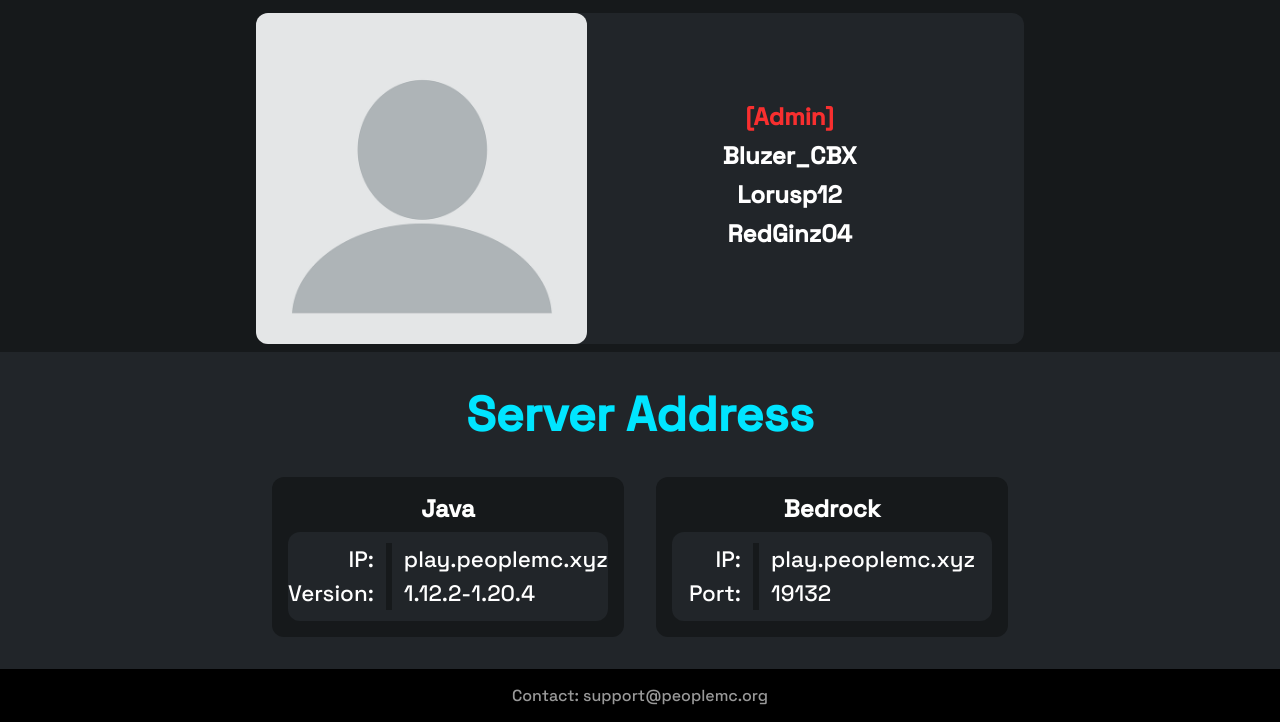
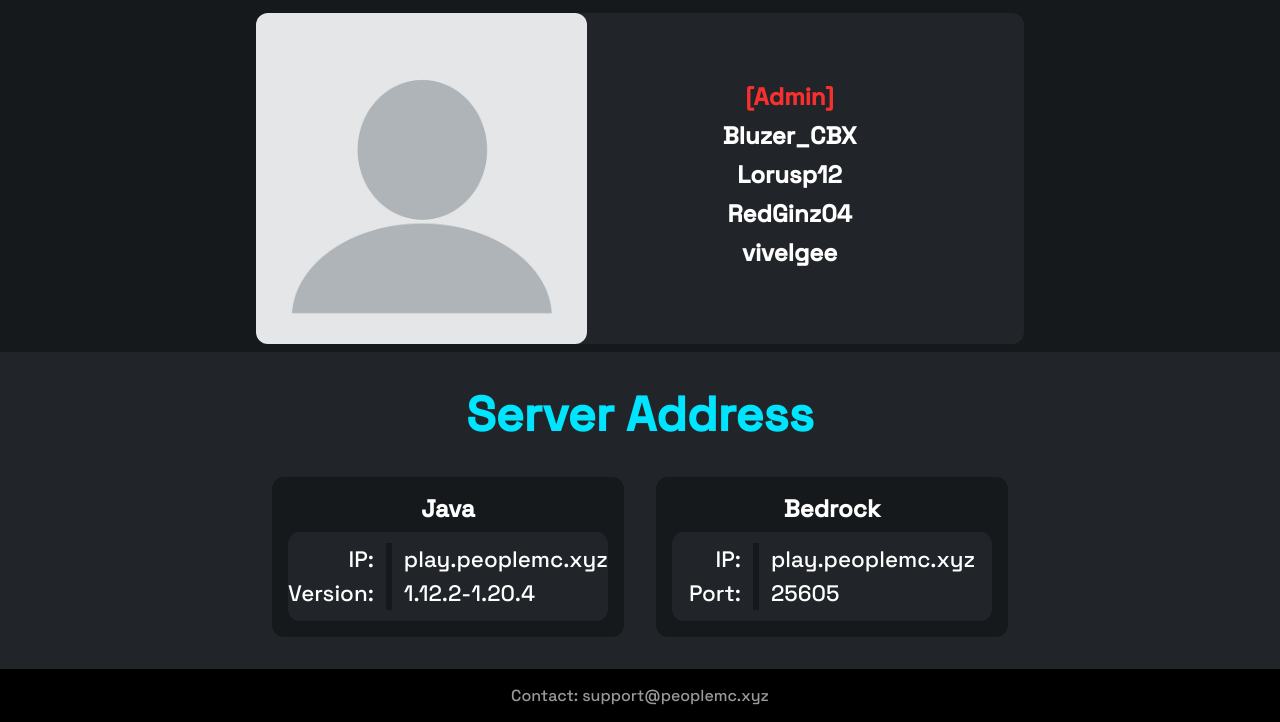
Before and after one commit to Lynn532/lynnwebsite, a plain HTML site: page index.html in a window 1280 px wide. Shown: the part 2832-3554 px from the top of the page. Drawn offline with nearby package versions, Linux system fonts and the light colour scheme.

Commit message:
Update index.html

```diff
--- a/index.html
+++ b/index.html
@@ -157,6 +157,7 @@
               <a class="main5_admins_description_title">Bluzer_CBX</a>
               <a class="main5_admins_description_title">Lorusp12</a>
               <a class="main5_admins_description_title">RedGinz04</a>
+              <a class="main5_admins_description_title">vivelgee</a>
             </div>
           </div>
         </div>
@@ -189,7 +190,7 @@
               </div>
               <div class="main3_join_values">
                 <a>play.peoplemc.xyz</a>
-                <a>19132</a>
+                <a>25605</a>
               </div>
             </div>
           </div>
@@ -197,7 +198,7 @@
       </div>
     </div>
     <footer class="copyright_div">
-      <a class="copyright">Contact: support@peoplemc.org</a>
+      <a class="copyright">Contact: support@peoplemc.xyz</a>
     </footer>
   </body>
 </html>
```
